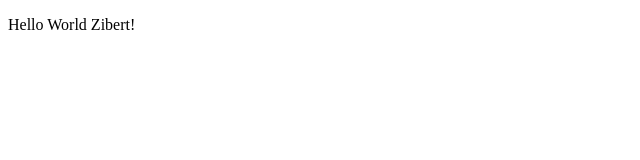
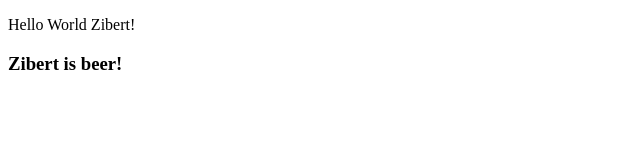
Before and after one commit to HogHordGit/Project_Learn_JS, a plain HTML site: page index.html in a window 1280 px wide. Shown: the whole page, without its empty margins (0-640 px from the left). Drawn offline with Linux system fonts and the light colour scheme.

Commit message:
index.html add h3

```diff
--- a/index.html
+++ b/index.html
@@ -10,6 +10,7 @@
 <body>
 
     <p onclick="">Hello World Zibert!</p>
+    <p><h3>Zibert is beer!</h3></p>
 
     <!-- <script>
         alert(1);
```
